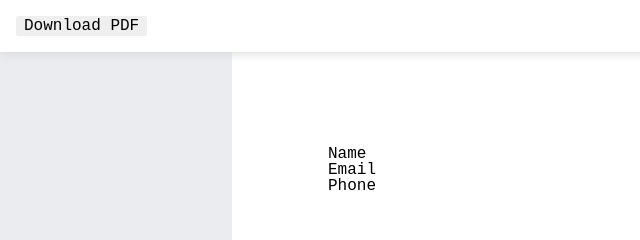
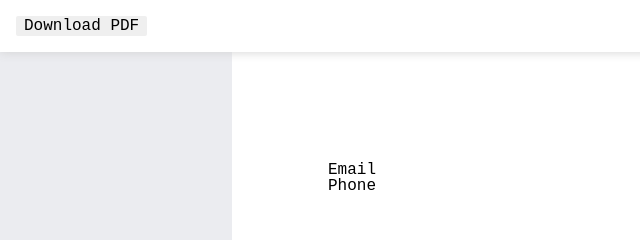
Before and after one commit to CentralizedDiv/f.a.r., a plain HTML site: page index.html in a window 1280 px wide. Shown: the top 240 px of the page, 0-640 px from the left. Drawn offline with nearby package versions, Linux system fonts and the light colour scheme.

Commit message:
removing name field

```diff
--- a/index.html
+++ b/index.html
@@ -39,7 +39,6 @@
             <div>Escrito por</div>
             <div id="author" contenteditable="true">AUTOR</div>
             <div id="contact">
-              <div id="contact-name" contenteditable="true">Name</div>
               <div id="contact-email" contenteditable="true">Email</div>
               <div id="contact-phone" contenteditable="true">Phone</div>
             </div>
```
